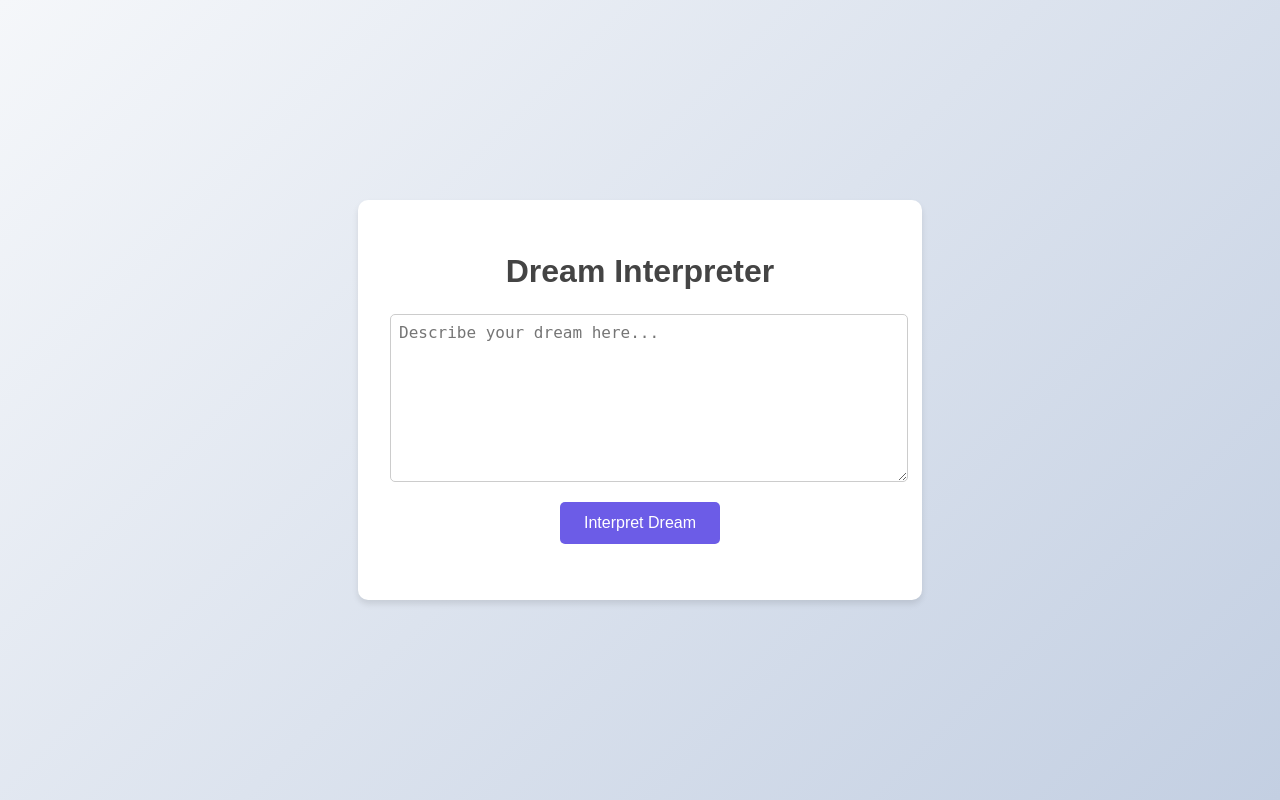
After one commit to mips2/Site-of-Theseus, a Flask app: page /dream-interpreter in a window 1280 px wide. The commit adds this page. Run offline with Flask 2, Linux system fonts and the light colour scheme.

Commit message:
Auto-update from AI on 2025-01-09T01:26:12.284045
Changes: The new code adds a **dream interpreter feature** with two new routes: `/dream-interpreter` (renders a template) and `/interpret-dream` (processes a dream input and returns an interpretation based on predefined keywords). No other changes were made to the existing code.

```diff
--- a/website/app.py
+++ b/website/app.py
@@ -84,5 +84,28 @@ def save_capsule():
     # Here you could save the message and open_date to a database
     return jsonify({'status': 'success', 'message': message, 'open_date': open_date})
 
+@app.route('/dream-interpreter')
+def dream_interpreter():
+    return render_template('dream_interpreter.html')
+
+@app.route('/interpret-dream', methods=['POST'])
+def interpret_dream():
+    dream = request.json.get('dream')
+    # Simple dream interpretation logic
+    keywords = {
+        'water': 'You are experiencing emotional turbulence.',
+        'falling': 'You may be feeling a lack of control in your life.',
+        'flying': 'You are feeling free and liberated.',
+        'teeth': 'You might be worried about your appearance or health.',
+        'chase': 'You are avoiding a problem or responsibility.'
+    }
+    interpretation = []
+    for word, meaning in keywords.items():
+        if word in dream.lower():
+            interpretation.append(meaning)
+    if not interpretation:
+        interpretation.append("Your dream is unique and requires deeper introspection.")
+    return jsonify({'interpretation': interpretation})
+
 if __name__ == '__main__':
     app.run(debug=True)
--- /dev/null
+++ b/website/templates/dream_interpreter.html
@@ -0,0 +1,88 @@
+<!DOCTYPE html>
+<html lang="en">
+<head>
+    <meta charset="UTF-8">
+    <meta name="viewport" content="width=device-width, initial-scale=1.0">
+    <title>Dream Interpreter</title>
+    <link rel="stylesheet" href="{{ url_for('static', filename='styles.css') }}">
+    <style>
+        body {
+            font-family: 'Arial', sans-serif;
+            background: linear-gradient(135deg, #f5f7fa, #c3cfe2);
+            color: #333;
+            display: flex;
+            justify-content: center;
+            align-items: center;
+            height: 100vh;
+            margin: 0;
+        }
+        .container {
+            background: white;
+            padding: 2rem;
+            border-radius: 10px;
+            box-shadow: 0 4px 6px rgba(0, 0, 0, 0.1);
+            max-width: 500px;
+            width: 100%;
+            text-align: center;
+        }
+        h1 {
+            margin-bottom: 1.5rem;
+            font-size: 2rem;
+            color: #444;
+        }
+        textarea {
+            width: 100%;
+            height: 150px;
+            padding: 0.5rem;
+            border: 1px solid #ccc;
+            border-radius: 5px;
+            font-size: 1rem;
+            margin-bottom: 1rem;
+        }
+        button {
+            background: #6c5ce7;
+            color: white;
+            border: none;
+            padding: 0.75rem 1.5rem;
+            border-radius: 5px;
+            font-size: 1rem;
+            cursor: pointer;
+            transition: background 0.3s ease;
+        }
+        button:hover {
+            background: #5a4fcf;
+        }
+        .result {
+            margin-top: 1.5rem;
+            font-size: 1.1rem;
+            color: #555;
+        }
+    </style>
+</head>
+<body>
+    <div class="container">
+        <h1>Dream Interpreter</h1>
+        <textarea id="dreamInput" placeholder="Describe your dream here..."></textarea>
+        <button onclick="interpretDream()">Interpret Dream</button>
+        <div class="result" id="interpretationResult"></div>
+    </div>
+
+    <script>
+        function interpretDream() {
+            const dream = document.getElementById('dreamInput').value;
+            fetch('/interpret-dream', {
+                method: 'POST',
+                headers: {
+                    'Content-Type': 'application/json',
+                },
+                body: JSON.stringify({ dream: dream }),
+            })
+            .then(response => response.json())
+            .then(data => {
+                const resultDiv = document.getElementById('interpretationResult');
+                resultDiv.innerHTML = data.interpretation.join('<br>');
+            });
+        }
+    </script>
+</body>
+</html>
```
Also changed, not shown: website/templates/index.html (+11 -7 lines).
